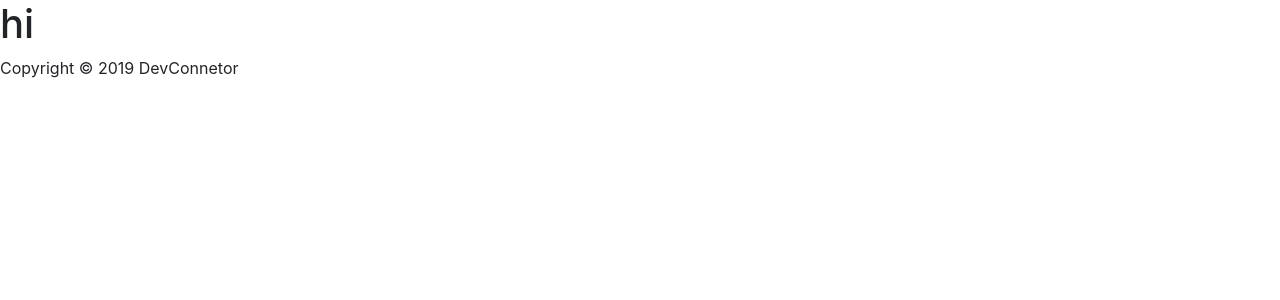
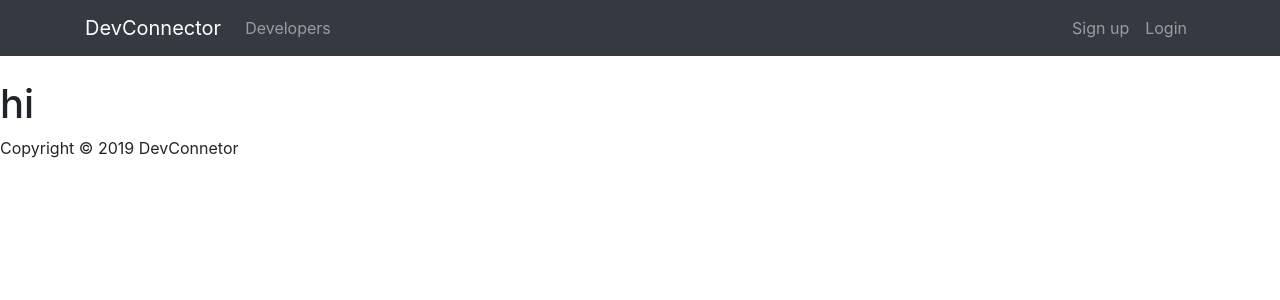
Before and after one commit to eomheejun/Blog_MERN, a React (Create React App) app in the folder client/: page / in a window 1280 px wide. Shown: the top 300 px of the page. Built offline with nearby package versions, Linux system fonts and the light colour scheme.

Commit message:
Add Navbar

```diff
--- a/client/src/App.js
+++ b/client/src/App.js
@@ -1,10 +1,12 @@
 import React from 'react';
 import Footer from "./components/layout/Footer";
+import Navbar from "./components/layout/Navbar";
 
 
 function App() {
   return (
     <div className="App">
+      <Navbar/>
       <h1>hi</h1>
       <Footer/>
     </div>
--- a/client/src/components/layout/Navbar.js
+++ b/client/src/components/layout/Navbar.js
@@ -0,0 +1,43 @@
+import React, { Component } from 'react';
+
+
+class Navbar extends Component {
+    render() {
+        return (
+            <nav className="navbar navbar-expand-sm navbar-dark bg-dark mb-4">
+                <div className="container">
+                    <a className="navbar-brand" href="landing.html">
+                        DevConnector
+                    </a>
+                    <button className="navbar-toggler" type="button" data-toggle="collapse" data-target="#mobile-nav">
+                        <span className="navbar-toggler-icon"/>
+                    </button>
+                    <div className="collapse navbar-collapse" id="mobile-nav">
+                        <ul className="navbar-nav mr-auto">
+                            <li className="nav-item">
+                                <a className="nav-link" href="profiles.html">
+                                    {' '}
+                                    Developers
+                                </a>
+                            </li>
+                        </ul>
+                        <ul className="navbar-nav ml-auto">
+                            <li className="nav-item">
+                                <a className="nav-link" href="register.html">
+                                    Sign up
+                                </a>
+                            </li>
+                            <li className="nav-item">
+                                <a className="nav-link" href="login.html">
+                                    Login
+                                </a>
+                            </li>
+                        </ul>
+                    </div>
+                </div>
+            </nav>
+        )
+    }
+}
+
+export default Navbar;
```
